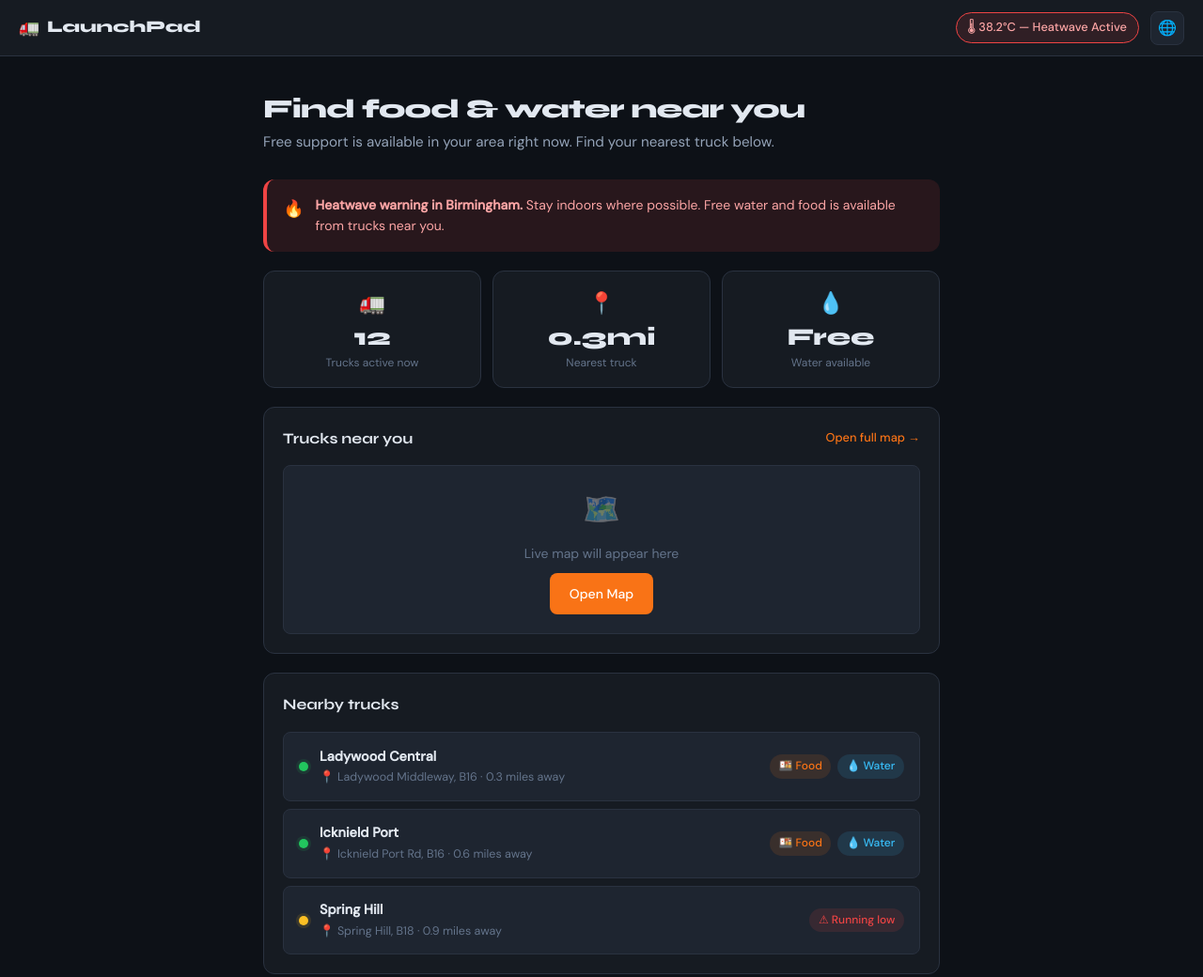
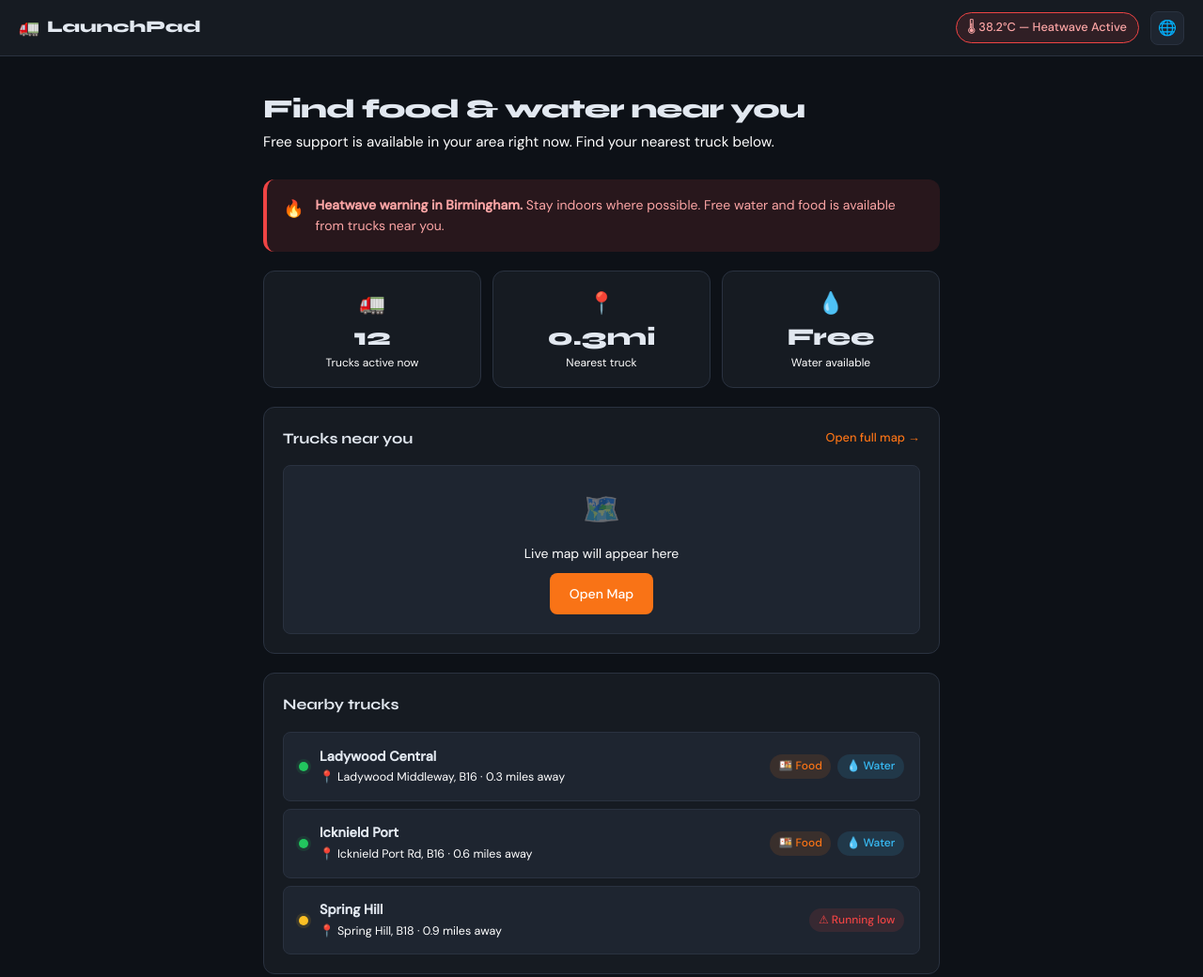
Before and after one commit to AyrtonHCook/LaunchPadProject2026Group42, a website: page Codefiles/public/index.html in a window 1280 px wide. Shown: the top 1040 px of the page at 94% size. Drawn offline with Linux system fonts and the light colour scheme; files that its build step writes are made by us from their sources.

Commit message:
Change text colors to white in style.css

```diff
--- a/Codefiles/public/css/style.css
+++ b/Codefiles/public/css/style.css
@@ -22,8 +22,8 @@
   --yellow:       #fbbf24;
   --yellow-dim:   rgba(251, 191, 36, 0.12);
   --text:         #e2e8f0;
-  --text-muted:   #64748b;
-  --text-soft:    #94a3b8;
+  --text-muted:   #ffffff;
+  --text-soft:    #ffffff;
   --font-display: 'Syne', sans-serif;
   --font-body:    'DM Sans', sans-serif;
   --radius:       12px;
```
